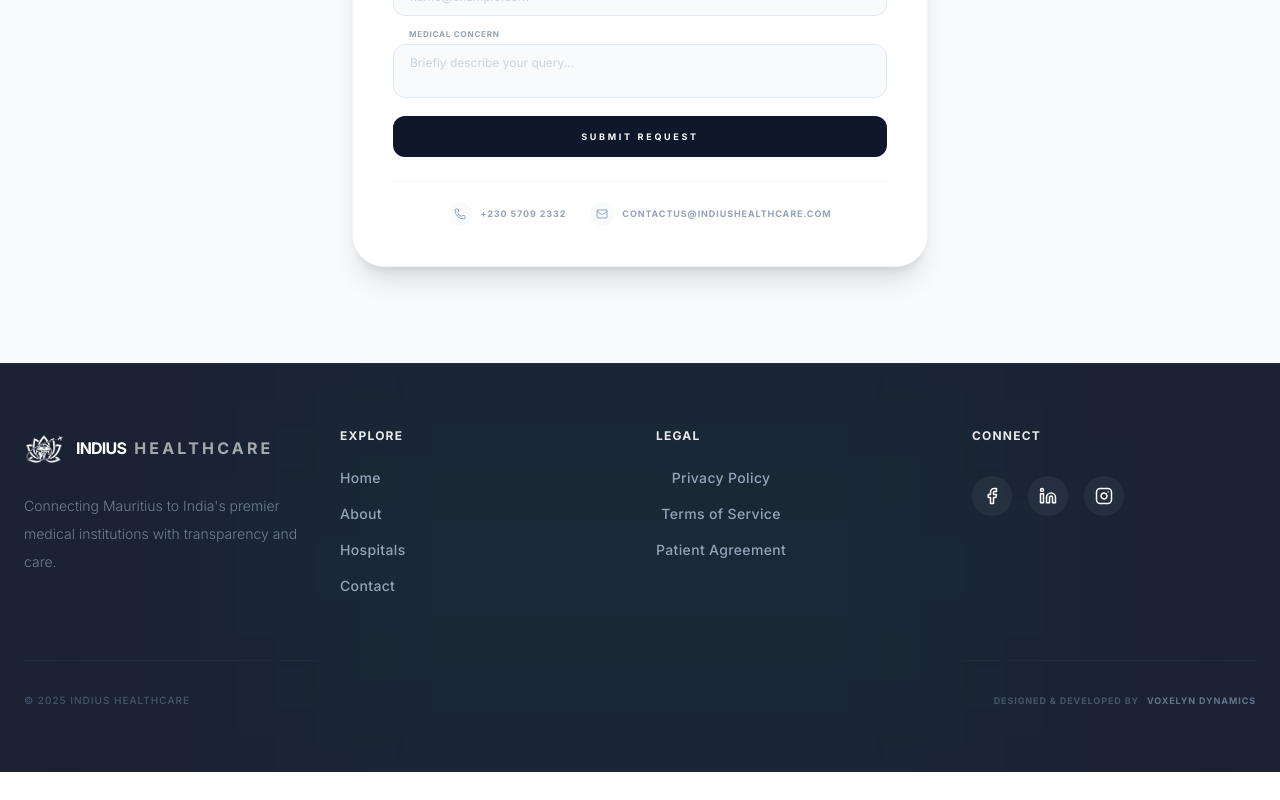
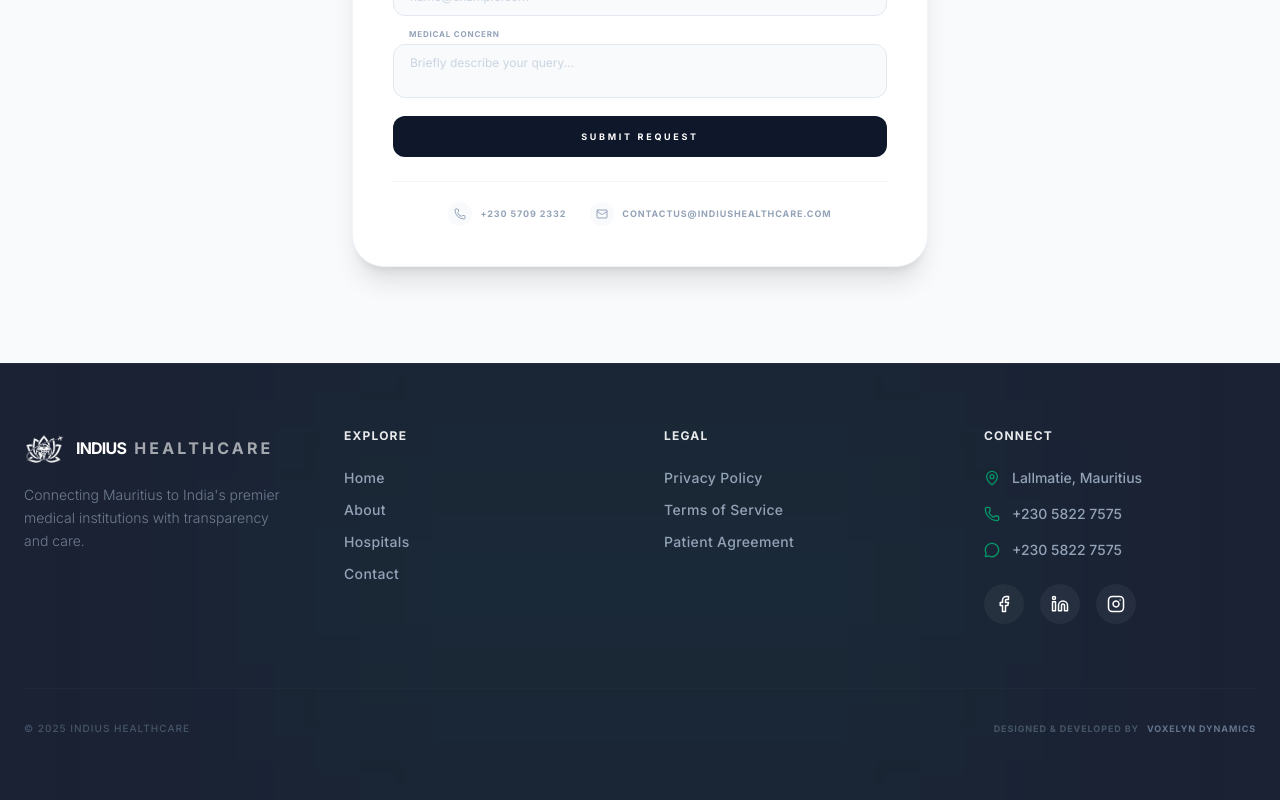
Before and after one commit to Rahul-Sanjeev/indiushealthcare, a React (Vite) app: page / in a window 1280 px wide. Shown: the part 3017-3817 px from the top of the page. Before the commit the page ends 3789 px from the top, so only its background shows below. Built offline with nearby package versions, Linux system fonts and the light colour scheme.

Commit message:
Added New Contact number and location

```diff
--- a/src/components/Footer.jsx
+++ b/src/components/Footer.jsx
@@ -1,5 +1,12 @@
 import React, { memo, useCallback } from "react";
-import { Facebook, Linkedin, Instagram } from "lucide-react";
+import {
+  Facebook,
+  Linkedin,
+  Instagram,
+  MapPin,
+  Phone,
+  MessageCircle,
+} from "lucide-react";
 import IndiusLogoWhite from "../assets/images/logo/IndiusLogoWhite.png";
 
 const Footer = memo(({ onOpenLegal }) => {
@@ -19,17 +26,17 @@ const Footer = memo(({ onOpenLegal }) => {
       <div className="absolute top-0 left-1/2 -translate-x-1/2 w-full max-w-3xl h-full bg-medical/5 blur-[120px] pointer-events-none" />
 
       <div className="container mx-auto px-6 relative z-10">
-        <div className="grid grid-cols-2 md:grid-cols-4 gap-x-8 gap-y-12 mb-16">
-          {/* Brand Column - Centered on Mobile */}
-          <div className="col-span-2 md:col-span-1 flex flex-col items-center md:items-start text-center md:text-left">
-            <div className="flex items-center gap-3 mb-6">
+        <div className="grid grid-cols-1 md:grid-cols-2 lg:grid-cols-4 gap-12 mb-16">
+          {/* Brand Column */}
+          <div className="flex flex-col items-start gap-4">
+            <div className="flex items-center gap-3">
               <img
                 src={IndiusLogoWhite}
                 alt="Indius Healthcare"
                 className="h-10 w-auto object-contain"
               />
-              <div className="flex flex-col md:block">
-                <div className="flex flex-row gap-2 font-black text-base tracking-tighter leading-none text-white justify-center md:justify-start">
+              <div className="flex flex-col">
+                <div className="flex flex-row gap-2 font-black text-base tracking-tighter leading-none text-white justify-start">
                   INDIUS{" "}
                   <span className="block font-bold tracking-[0.2em] uppercase opacity-60 text-white">
                     Healthcare
@@ -37,71 +44,107 @@ const Footer = memo(({ onOpenLegal }) => {
                 </div>
               </div>
             </div>
-            <p className="text-sm font-light leading-loose max-w-xs opacity-70">
+            <p className="text-sm font-light leading-relaxed opacity-70 max-w-xs text-left">
               Connecting Mauritius to India's premier medical institutions with
               transparency and care.
             </p>
           </div>
 
-          {/* Links Columns - Side by Side on Mobile */}
-          <div className="col-span-1 flex flex-col items-center md:items-start text-center md:text-left">
+          {/* Links Columns */}
+          <div className="flex flex-col items-start">
             <h4 className="text-white text-xs font-bold uppercase tracking-widest mb-6 opacity-90">
               Explore
             </h4>
-            <nav className="flex flex-col gap-4 text-sm font-medium tracking-wide">
-              <a href="#home" className="hover:text-medical transition-colors">
+            <nav className="flex flex-col gap-3 text-sm font-medium tracking-wide">
+              <a
+                href="#home"
+                className="hover:text-medical transition-colors text-left"
+              >
                 Home
               </a>
-              <a href="#about" className="hover:text-medical transition-colors">
+              <a
+                href="#about"
+                className="hover:text-medical transition-colors text-left"
+              >
                 About
               </a>
               <a
                 href="#hospitals"
-                className="hover:text-medical transition-colors"
+                className="hover:text-medical transition-colors text-left"
               >
                 Hospitals
               </a>
               <a
                 href="#contact"
-                className="hover:text-medical transition-colors"
+                className="hover:text-medical transition-colors text-left"
               >
                 Contact
               </a>
             </nav>
           </div>
 
-          <div className="col-span-1 flex flex-col items-center md:items-start text-center md:text-left">
+          <div className="flex flex-col items-start">
             <h4 className="text-white text-xs font-bold uppercase tracking-widest mb-6 opacity-90">
               Legal
             </h4>
-            <nav className="flex flex-col gap-4 text-sm font-medium tracking-wide">
+            <nav className="flex flex-col gap-3 text-sm font-medium tracking-wide">
               <button
                 onClick={() => handleLegalClick("privacy")}
-                className="hover:text-medical transition-colors"
+                className="hover:text-medical transition-colors text-left"
               >
                 Privacy Policy
               </button>
               <button
                 onClick={() => handleLegalClick("terms")}
-                className="hover:text-medical transition-colors"
+                className="hover:text-medical transition-colors text-left"
               >
                 Terms of Service
               </button>
               <button
                 onClick={() => handleLegalClick("patient")}
-                className="hover:text-medical transition-colors"
+                className="hover:text-medical transition-colors text-left"
               >
                 Patient Agreement
               </button>
             </nav>
           </div>
 
-          {/* Connect Column - Centered on Mobile */}
-          <div className="col-span-2 md:col-span-1 flex flex-col items-center md:items-start text-center md:text-left">
+          {/* Connect Column */}
+          <div className="flex flex-col items-start">
             <h4 className="text-white text-xs font-bold uppercase tracking-widest mb-6 opacity-90">
               Connect
             </h4>
-            <div className="flex gap-4 mt-2">
+
+            <div className="flex flex-col gap-4 mb-6">
+              <div className="flex items-start gap-3">
+                <MapPin size={16} className="text-medical mt-0.5 shrink-0" />
+                <span className="text-sm font-medium text-slate-400">
+                  Lallmatie, Mauritius
+                </span>
+              </div>
+              <div className="flex items-center gap-3">
+                <Phone size={16} className="text-medical shrink-0" />
+                <a
+                  href="tel:+23058227575"
+                  className="text-sm font-medium text-slate-400 hover:text-white transition-colors"
+                >
+                  +230 5822 7575
+                </a>
+              </div>
+              <div className="flex items-center gap-3">
+                <MessageCircle size={16} className="text-medical shrink-0" />
+                <a
+                  href="https://wa.me/23058227575"
+                  target="_blank"
+                  rel="noopener noreferrer"
+                  className="text-sm font-medium text-slate-400 hover:text-white transition-colors"
+                >
+                  +230 5822 7575
+                </a>
+              </div>
+            </div>
+
+            <div className="flex gap-4">
               <a
                 href="#"
                 className="w-10 h-10 rounded-full flex items-center justify-center bg-white/5 hover:bg-medical text-white transition-all duration-300 hover:scale-110"
@@ -124,15 +167,15 @@ const Footer = memo(({ onOpenLegal }) => {
           </div>
         </div>
 
-        <div className="pt-8 border-t border-slate-800 flex flex-row flex-wrap justify-between items-center gap-4 text-center md:text-left">
-          <p className="text-[10px] font-medium uppercase tracking-widest text-slate-600 w-full md:w-auto text-center md:text-left">
+        <div className="pt-8 border-t border-slate-800 flex flex-col md:flex-row justify-between items-center gap-4">
+          <p className="text-[10px] font-medium uppercase tracking-widest text-slate-600">
             © 2025 Indius Healthcare
           </p>
           <a
             href="https://voxelyndynamics.com"
             target="_blank"
             rel="noopener noreferrer"
-            className="text-[9px] font-bold uppercase tracking-widest text-slate-600 hover:text-white transition-colors flex items-center justify-center gap-2 group whitespace-nowrap w-full md:w-auto"
+            className="text-[9px] font-bold uppercase tracking-widest text-slate-600 hover:text-white transition-colors flex items-center gap-2 group"
           >
             Designed & Developed by{" "}
             <span className="text-slate-500 group-hover:text-medical transition-colors">
--- a/src/components/WhatsAppButton.jsx
+++ b/src/components/WhatsAppButton.jsx
@@ -120,7 +120,7 @@ const WhatsAppButton = () => {
   return (
     <AnimatePresence>
       <motion.a
-        href="https://wa.me/23057092332"
+        href="https://wa.me/23058227575"
         target="_blank"
         rel="noopener noreferrer"
         layoutId="whatsapp-main"
```
